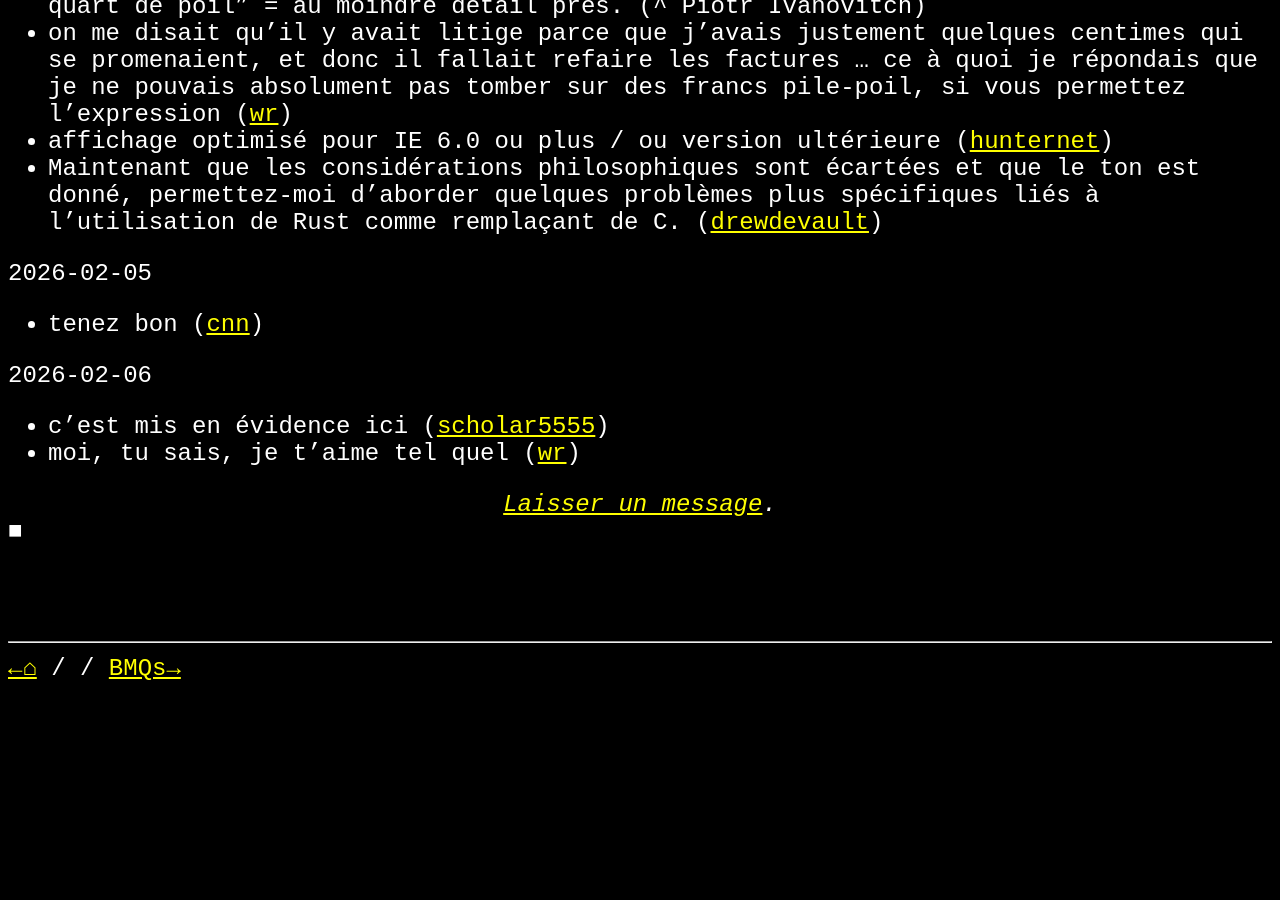
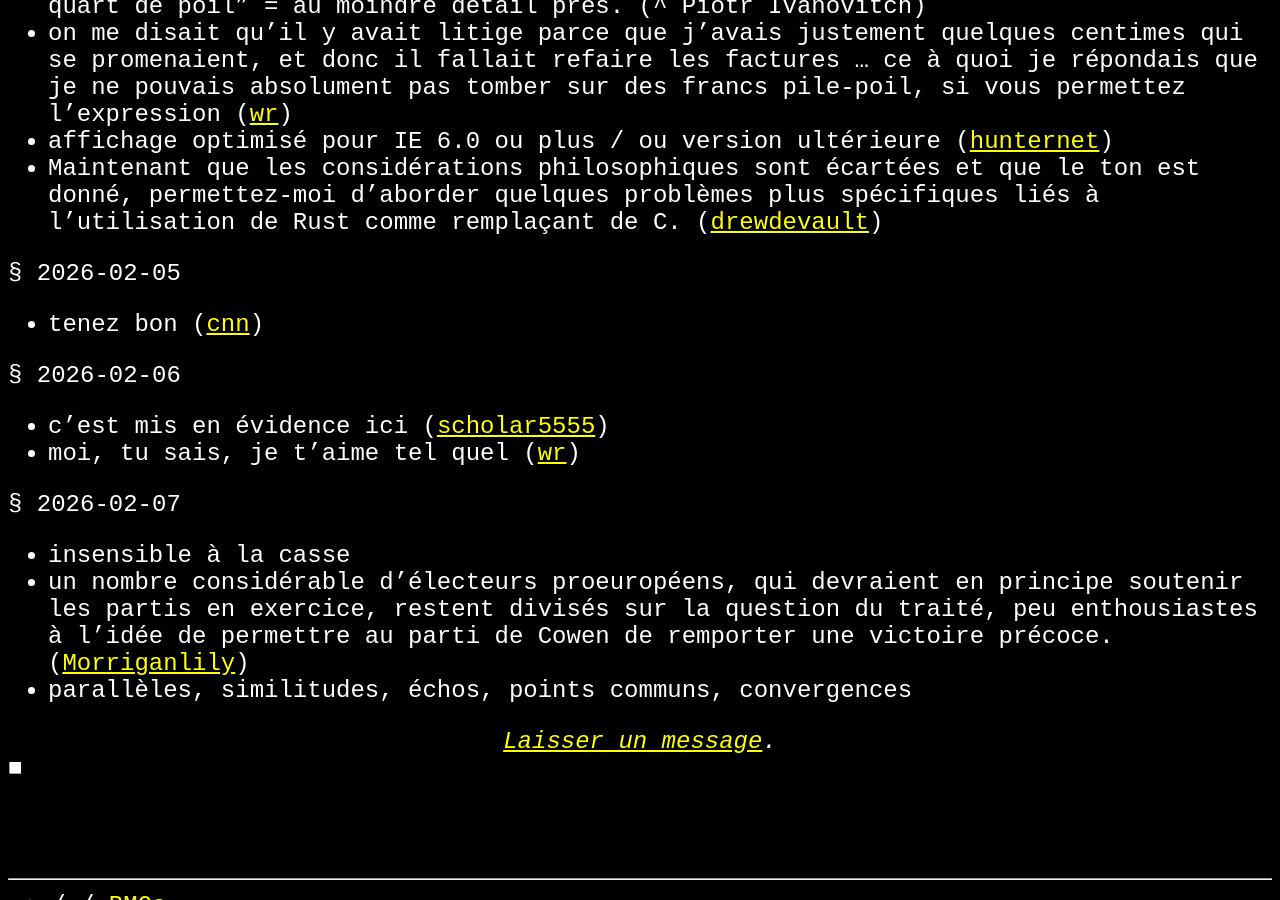
Before and after one commit to plu5/plu5.github.io, a Jekyll site: the page built from _notes/s/l/phrases-fr.md, in a window 1280 px wide and 900 px high, scrolled down 7900 px. Built offline with Jekyll 4.4.1, drawn with Linux system fonts in a browser that asks for light colours; before the commit the page ends 8590 px from its top, so only the background shows below that.

Commit message:
notes 2026-02-08 02:15

```diff
--- a/_notes/s/l/phrases-fr.md
+++ b/_notes/s/l/phrases-fr.md
@@ -207,11 +207,16 @@ Idéalement noter seulement des tournures qui vont être utiles
 - affichage optimisé pour IE 6.0 ou plus / ou version ultérieure ([hunternet](https://forum.wordreference.com/threads/best-viewed-in-ie-6-0-above.1091753/))
 - Maintenant que les considérations philosophiques sont écartées et que le ton est donné, permettez-moi d'aborder quelques problèmes plus spécifiques liés à l'utilisation de Rust comme remplaçant de C. ([drewdevault](https://drewdevault.com/2019/03/25/Rust-is-not-a-good-C-replacement.html))
 
-2026-02-05
+§ 2026-02-05
 - tenez bon ([cnn](https://edition.cnn.com/2025/11/06/us/openai-chatgpt-suicide-lawsuit-invs-vis))
 
-2026-02-06
+§ 2026-02-06
 - c'est mis en évidence ici ([scholar5555](https://www.reddit.com/r/cybersecurity/comments/g20e83/wondering_if_i_am_at_risk_from_dark_reader_chrome/?tl=fr))
 - moi, tu sais, je t'aime tel quel ([wr](https://www.wordreference.com/fren/tel%20quel))
 
+§ 2026-02-07
+- insensible à la casse
+- un nombre considérable d’électeurs proeuropéens, qui devraient en principe soutenir les partis en exercice, restent divisés sur la question du traité, peu enthousiastes à l’idée de permettre au parti de Cowen de remporter une victoire précoce. ([Morriganlily](https://forum.wordreference.com/threads/to-hand-a-tribal-victory.1395650/))
+- parallèles, similitudes, échos, points communs, convergences
+
 {% include fin.html %}
```
Also changed, not shown: other parts of _notes/s/l/phrases-fr.md (+1 -1 lines), _notes/k/linux.md (+2 -1 lines), _notes/pers/traces-media.md (+9 -1 lines).
